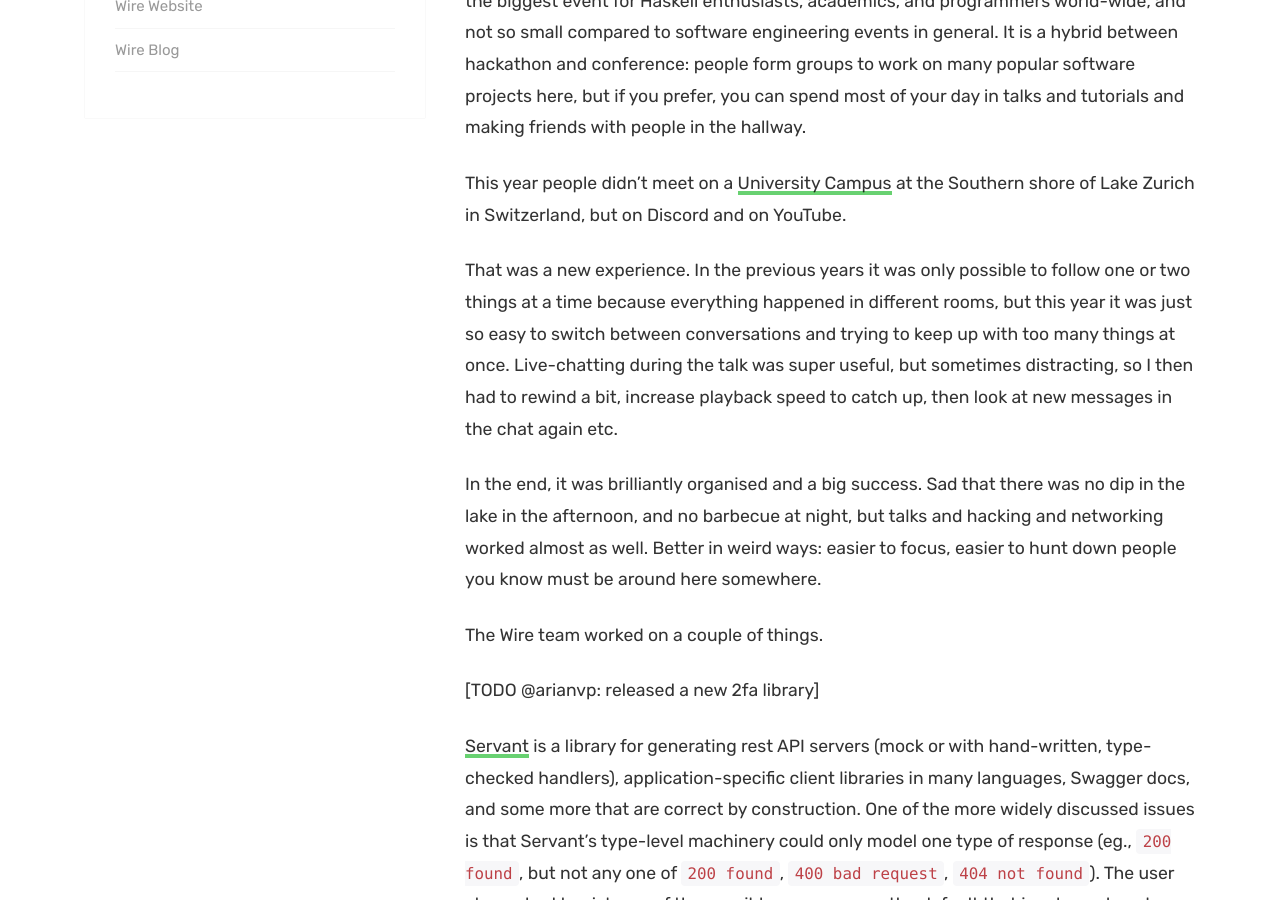
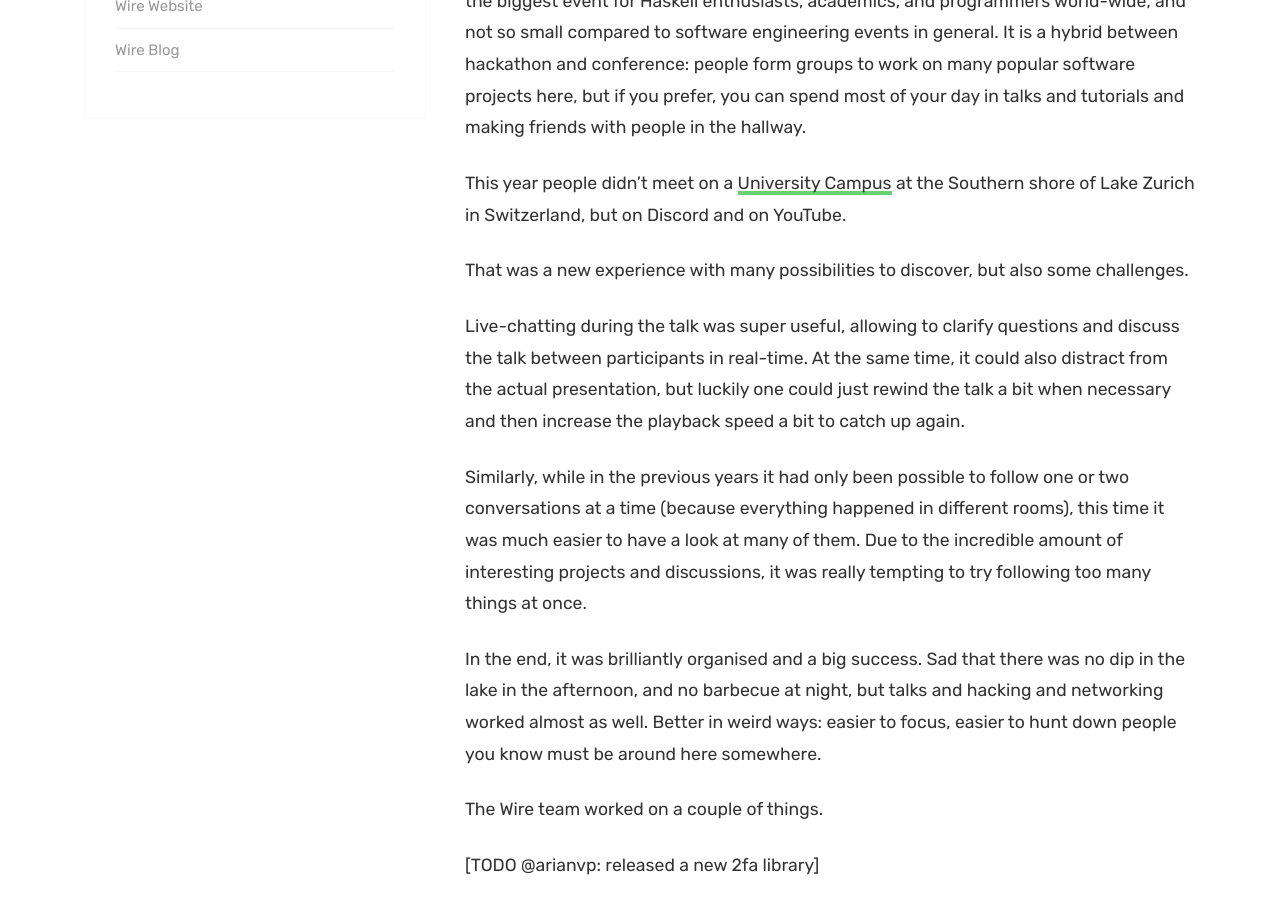
Before and after one commit to wireapp/wireapp.github.io, a Jekyll site: the page built from _posts/2020-06-18-zurihac.md, in a window 1280 px wide and 900 px high, scrolled down 313 px. Built offline with Jekyll 4.4.1, drawn with Linux system fonts in a browser that asks for light colours; comment, search, counter and statistics services are not loaded.

Commit message:
rewrite my part a bit with a more positive spin :P

```diff
--- a/_posts/2020-06-18-zurihac.md
+++ b/_posts/2020-06-18-zurihac.md
@@ -18,13 +18,21 @@ This year people didn't meet on a [University
 Campus](https://www.hsr.ch/) at the Southern shore of Lake Zurich in
 Switzerland, but on Discord and on YouTube.
 
-That was a new experience.  In the previous years it was only possible
-to follow one or two things at a time because everything happened in
-different rooms, but this year it was just so easy to switch between
-conversations and trying to keep up with too many things at once.
-Live-chatting during the talk was super useful, but sometimes
-distracting, so I then had to rewind a bit, increase playback speed to
-catch up, then look at new messages in the chat again etc.
+That was a new experience with many possibilities to discover, but
+also some challenges.
+
+Live-chatting during the talk was super useful, allowing to clarify
+questions and discuss the talk between participants in real-time.
+At the same time, it could also distract from the actual presentation,
+but luckily one could just rewind the talk a bit when necessary and
+then increase the playback speed a bit to catch up again.
+
+Similarly, while in the previous years it had only been possible to
+follow one or two conversations at a time (because everything happened
+in different rooms),
+this time it was much easier to have a look at many of them.
+Due to the incredible amount of interesting projects and discussions,
+it was really tempting to try following too many things at once.
 
 In the end, it was brilliantly organised and a big success.  Sad that
 there was no dip in the lake in the afternoon, and no barbecue at
```
